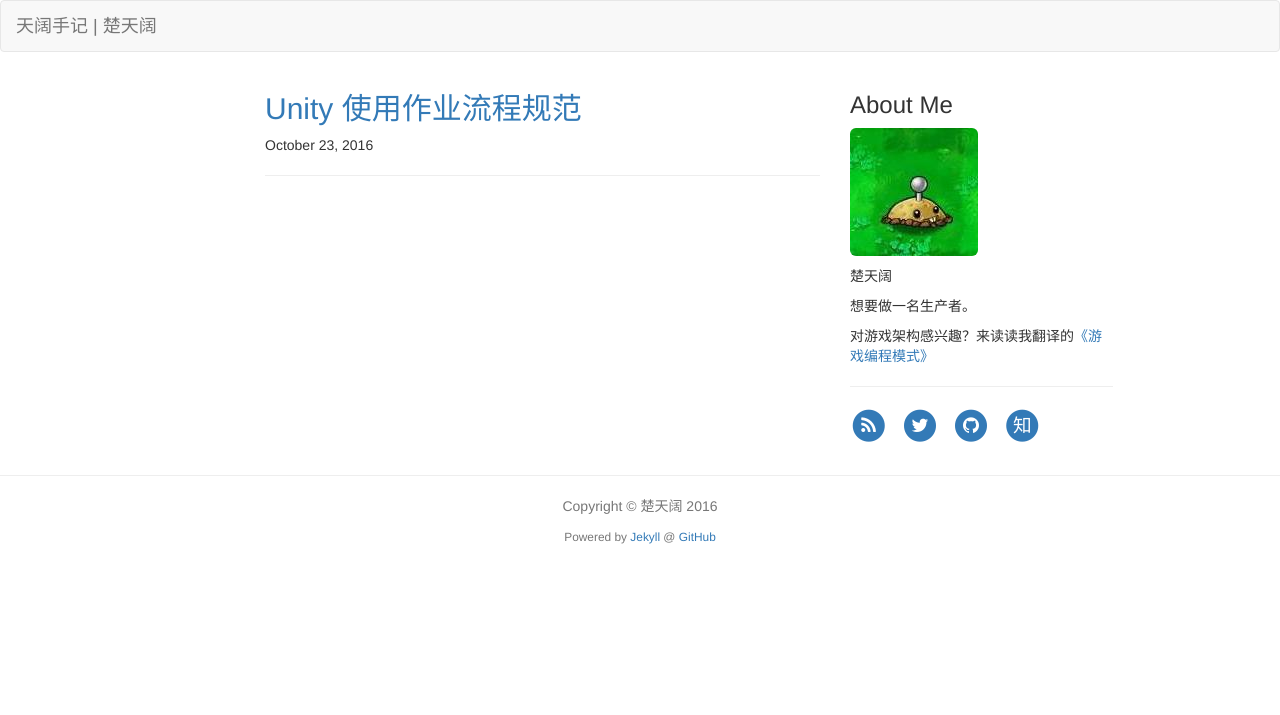
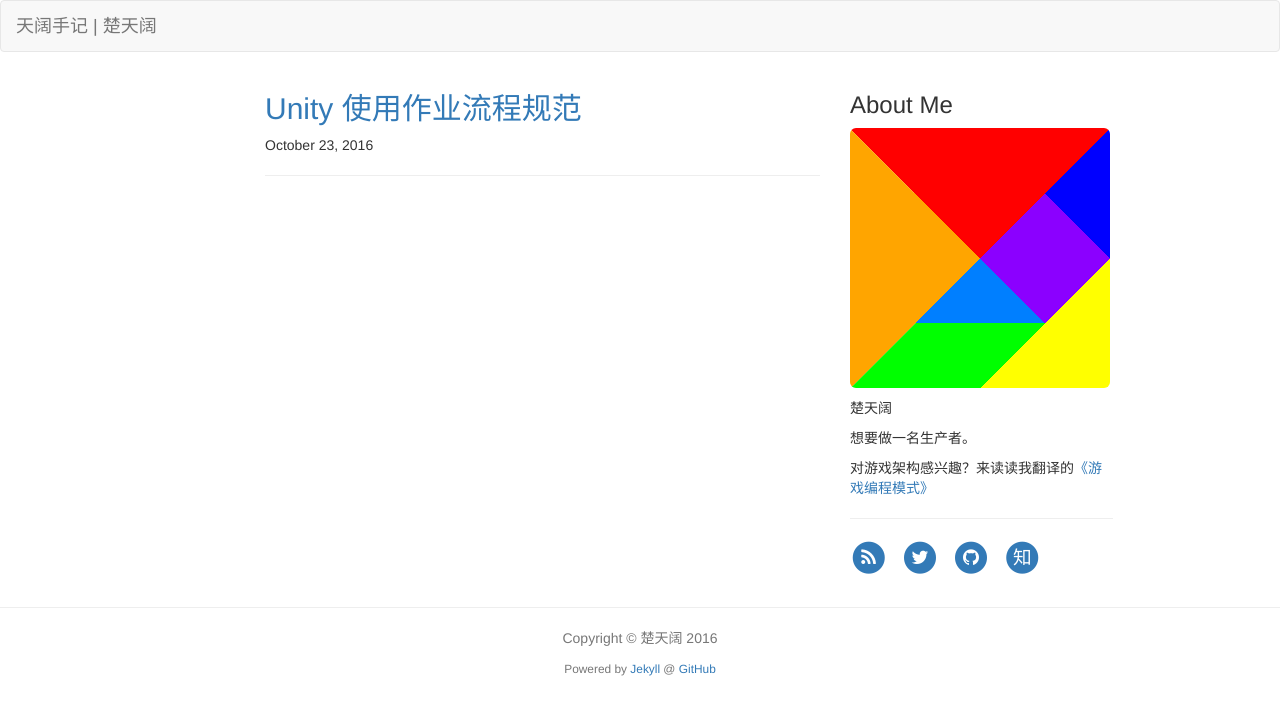
Before and after one commit to guoyu07/blog.tkchu.me, a Jekyll site: the page built from index.md, in a window 1280 px wide. Shown: the top 715 px of the page. Built offline with Jekyll 4.4.1, drawn with Linux system fonts in a browser that asks for light colours; nearby versions of some CDN libraries.

```diff
--- a/_layouts/index.html
+++ b/_layouts/index.html
@@ -15,7 +15,7 @@
       </div>
       <div class="col-md-3 hidden-xs hidden-sm">
         <h3>About Me</h3>
-        <img class="img-rounded img-responsive" src="{{ site.baseurl }}assets/photo.jpg">
+        <img class="img-rounded img-responsive" src="{{ site.baseurl }}assets/photo.png">
         <p></p>
         <p>楚天阔</p>
         <p>想要做一名生产者。</p>
```
Also changed, not shown: android-chrome-192x192.png, android-chrome-256x256.png, apple-touch-icon.png, assets/photo.jpg (deleted), assets/photo.png (added), favicon-16x16.png, favicon-32x32.png, favicon.ico, mstile-150x150.png, safari-pinned-tab.svg (deleted).
